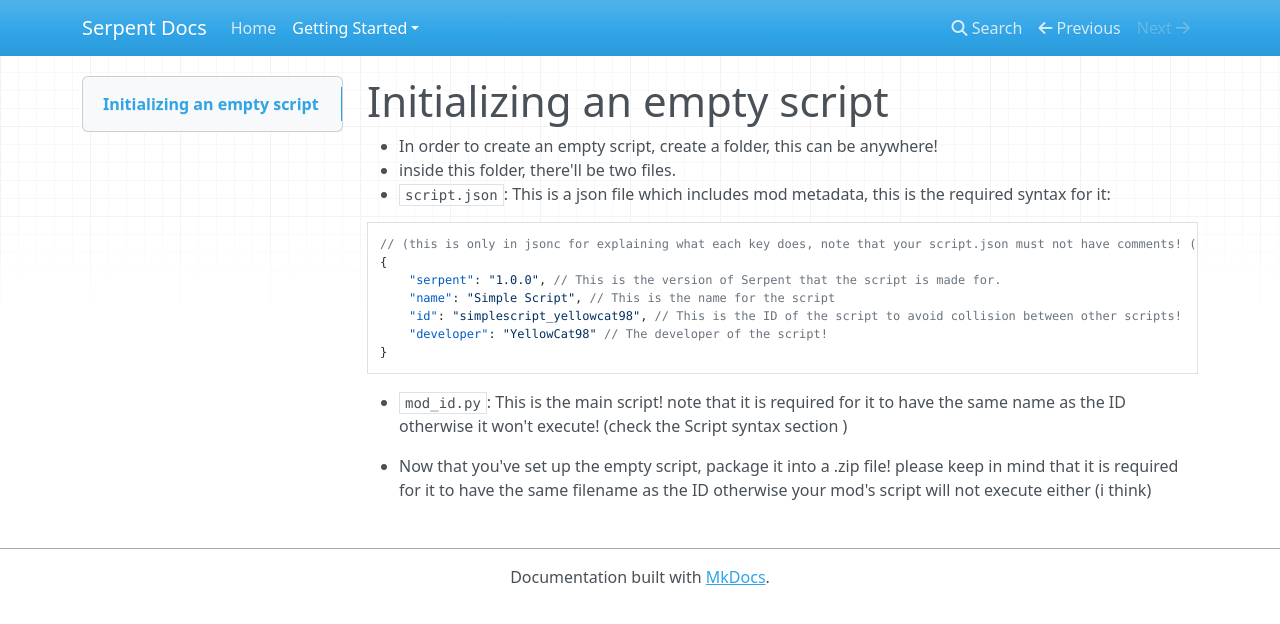
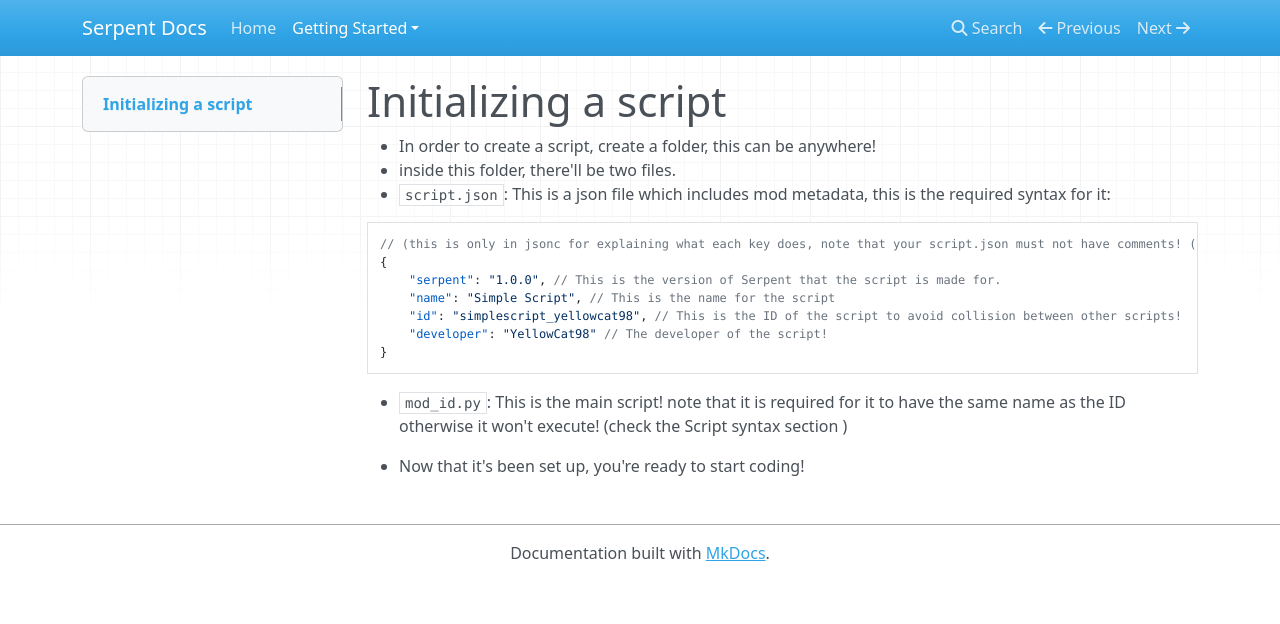
Before and after one commit to YellowCat98/serpent-docs, an MkDocs documentation site: the page built from docs/getting-started/init-empty-script.md, in a window 1280 px wide. Shown: the top 624 px of the page. Built offline with MkDocs 1.6.1, drawn with Linux system fonts in a browser that asks for light colours; nearby versions of some CDN libraries.

Commit message:
do things

````diff
--- a/docs/getting-started/init-empty-script.md
+++ b/docs/getting-started/init-empty-script.md
@@ -1,5 +1,5 @@
-# Initializing an empty script
-- In order to create an empty script, create a folder, this can be anywhere!
+# Initializing a script
+- In order to create a script, create a folder, this can be anywhere!
 - inside this folder, there'll be two files.
 - `script.json`: This is a json file which includes mod metadata, this is the required syntax for it:
 ```json
@@ -13,4 +13,4 @@
 ```
 - `mod_id.py`: This is the main script! note that it is required for it to have the same name as the ID otherwise it won't execute! (check the Script syntax section )
 
-- Now that you've set up the empty script, package it into a .zip file! please keep in mind that it is required for it to have the same filename as the ID otherwise your mod's script will not execute either (i think)
+- Now that it's been set up, you're ready to start coding!
--- a/mkdocs.yml
+++ b/mkdocs.yml
@@ -3,5 +3,5 @@ nav:
   - Home: index.md
   - Getting Started:
     - Prerequisities: getting-started/prerequisities.md
+    - Initializing an empty script: getting-started/init-empty-script.md
     - Script Syntax: getting-started/syntax.md
-    - Initialize an empty script: getting-started/init-empty-script.md
````
Also changed, not shown: docs/getting-started/syntax.md (+4 -2 lines).
